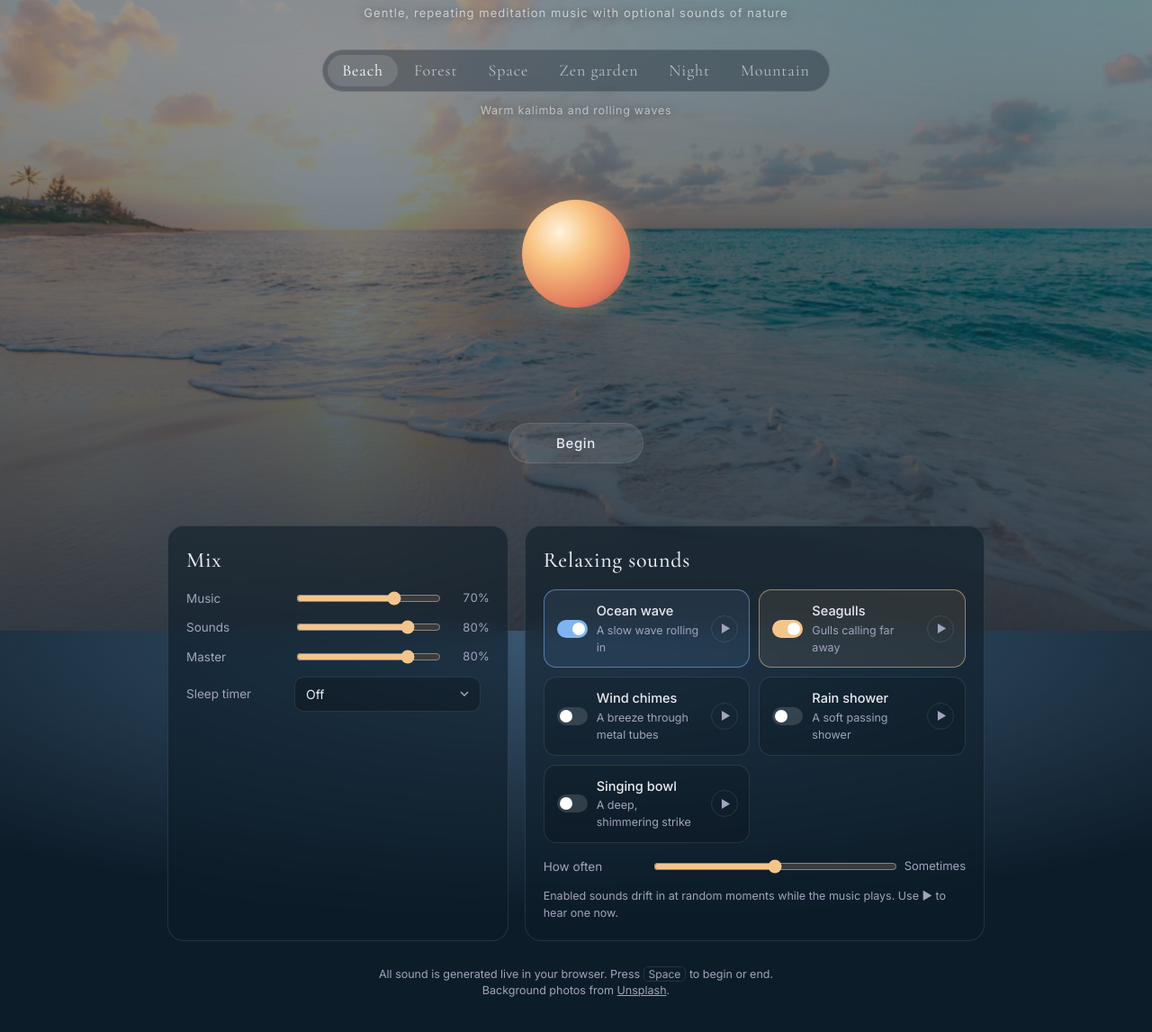
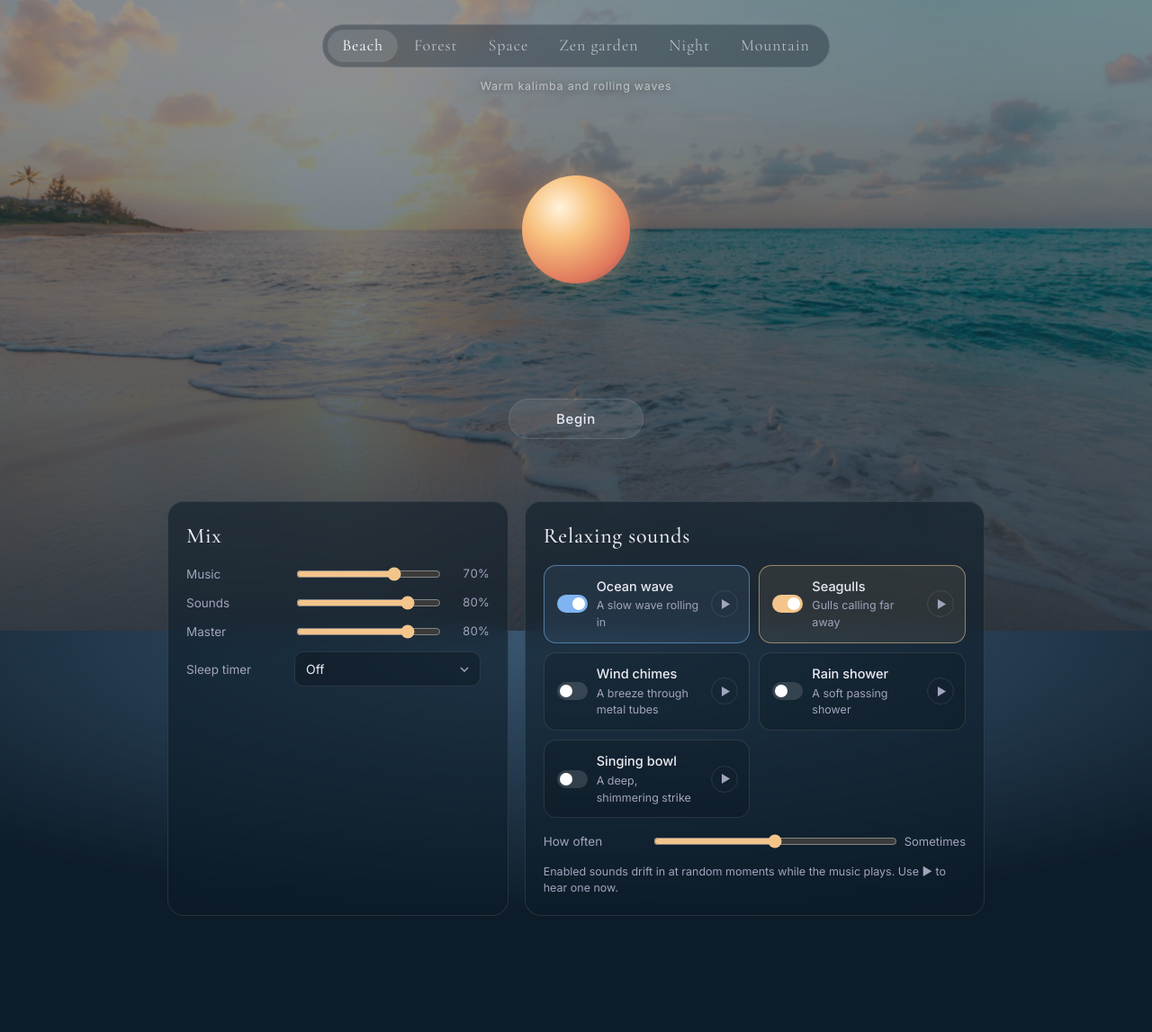
Before and after one commit to Joeri1983/meditation, a plain HTML site: page index.html in a window 1280 px wide. Shown: the part 99-1246 px from the top of the page at 90% size. After the commit the page ends 1173 px from the top, so only its background shows below. Drawn offline with nearby package versions, Linux system fonts and the light colour scheme.

Commit message:
Add files via upload

```diff
--- a/index.html
+++ b/index.html
@@ -252,7 +252,6 @@
 <main>
   <header>
     <h1>Stillwater</h1>
-    <p class="sub">Gentle, repeating meditation music with optional sounds of nature</p>
   </header>
 
   <div class="themes" id="themes" role="radiogroup" aria-label="Theme"></div>
@@ -305,7 +304,7 @@
     </section>
   </div>
 
-  <footer>All sound is generated live in your browser. Press <kbd>Space</kbd> to begin or end.<br>Background photos from <a href="https://unsplash.com" target="_blank" rel="noopener" style="color:inherit">Unsplash</a>.</footer>
+
 </main>
 
 <script>
```
